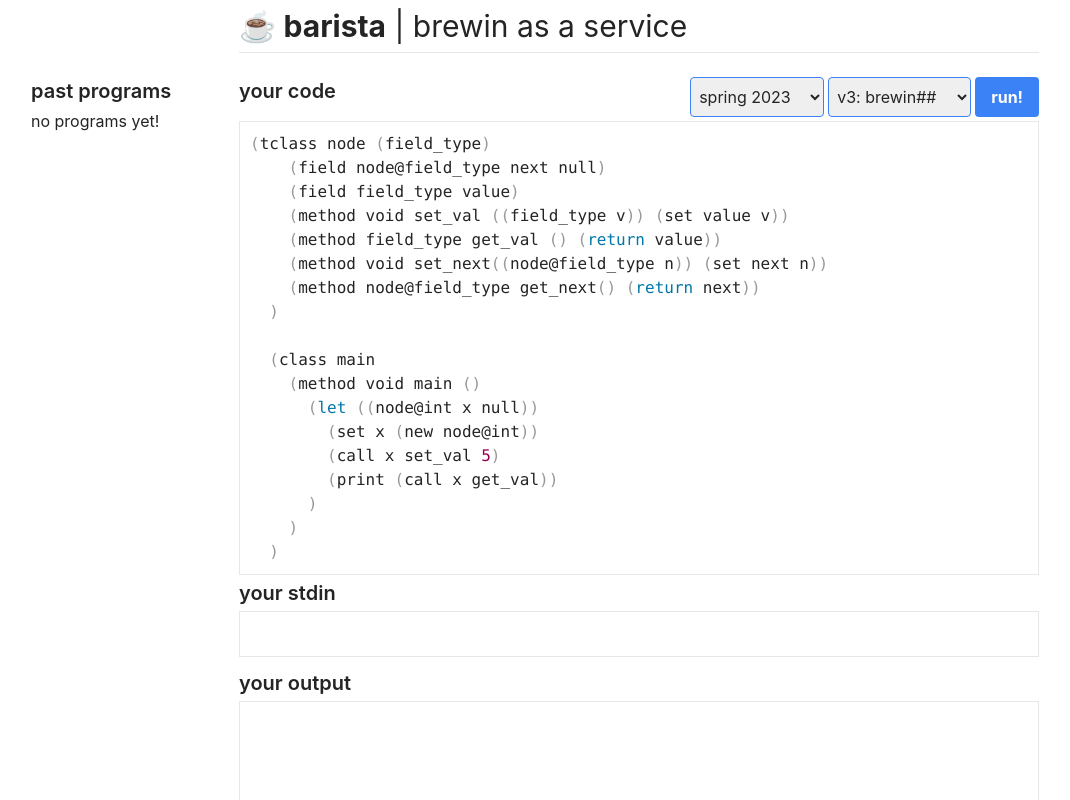
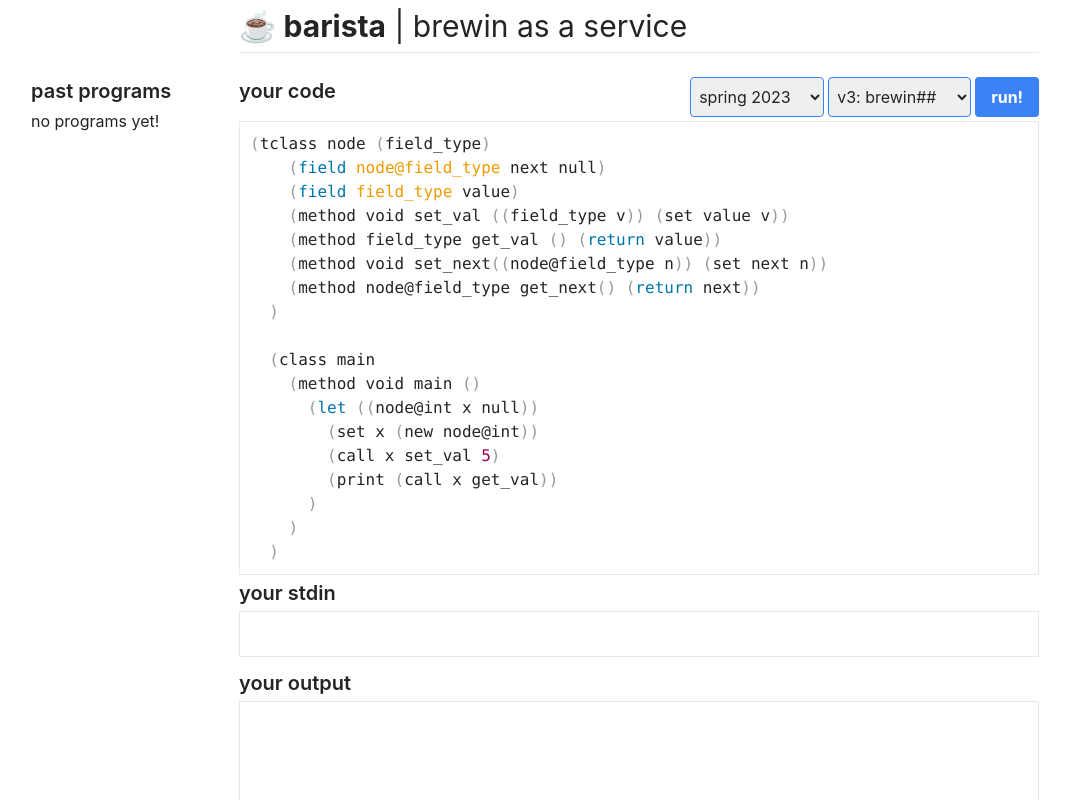
Before and after one commit to UCLA-CS-131/barista, a React (Create React App) app: page / in a window 1280 px wide. Shown: the top 800 px of the page, without its empty margins (105-1175 px from the left). Built offline with nearby package versions, Linux system fonts and the light colour scheme.

Commit message:
Add field + method highlighting

```diff
--- a/src/components/BrewinEditor.tsx
+++ b/src/components/BrewinEditor.tsx
@@ -178,17 +178,17 @@ export default function BrewinEditor() {
       lookbehind: true,
     },
     defvar: {
-      pattern: RegExp(par + "def(?:const|custom|group|var)\\s+" + symbol),
+      pattern: RegExp(par + "field\\s+" + symbol),
       lookbehind: true,
       inside: {
-        keyword: /^def[a-z]+/,
+        keyword: /^fiel[a-z]+/,
         variable: RegExp(symbol),
       },
     },
     defun: {
       pattern: RegExp(
         par +
-          /(?:cl-)?(?:defmacro|defun\*?)\s+/.source +
+          /(?:cl-)?(?:defmacro|defun|method\*?)\s+/.source +
           symbol +
           /\s+\(/.source +
           nestedPar +
@@ -197,7 +197,7 @@ export default function BrewinEditor() {
       lookbehind: true,
       greedy: true,
       inside: {
-        keyword: /^(?:cl-)?def\S+/,
+        keyword: /^(?:cl-)?def|metho\S+/,
         // See below, this property needs to be defined later so that it can
         // reference the language object.
         arguments: null,
```
